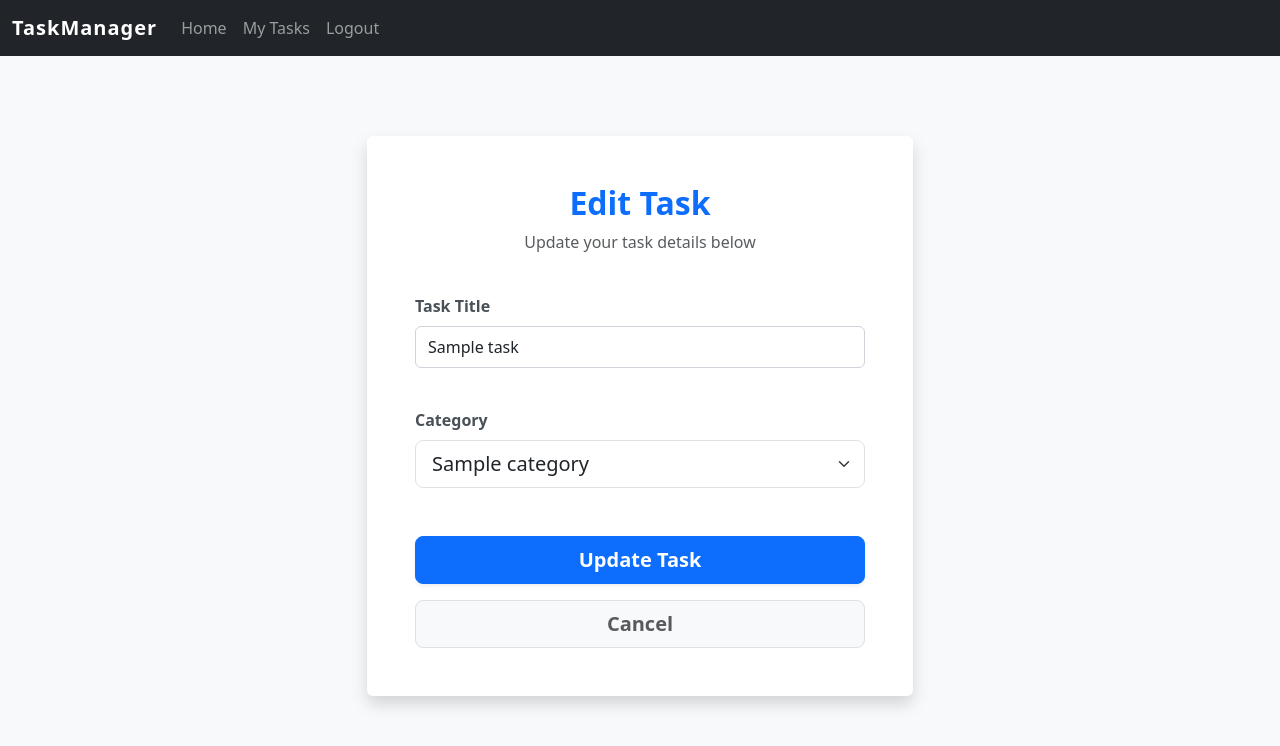
After one commit to Zafarbek05/DSCC-CW-00016417, a Django app: page /tasks/update/1/ in a window 1280 px wide. The commit adds this page. Shown: the top 746 px of the page. Run offline with Django 5.2, Linux system fonts and the light colour scheme; a user stored in the database is signed in; tables that the repository leaves empty hold one stand-in row (values such as "Sample post").

Commit message:
feat: add task update functionality

```diff
--- a/core/urls.py
+++ b/core/urls.py
@@ -5,6 +5,7 @@ urlpatterns = [
     path('', views.home, name='home'),
     path('tasks/', views.task_list, name='task_list'),
     path('tasks/new/', views.task_create, name='task_create'),
+    path('tasks/update/<int:pk>/', views.task_update, name='task_update'),
     path('tasks/delete/<int:pk>/', views.task_delete, name='task_delete'),
     path('register/', views.register, name='register'),
 ]
--- a/core/views.py
+++ b/core/views.py
@@ -42,3 +42,18 @@ def task_delete(request, pk):
     task = Task.objects.get(pk=pk, owner=request.user)
     task.delete()
     return redirect('task_list')
+
+# 6. Update Task (Private - CRUD)
+@login_required
+def task_update(request, pk):
+    task = Task.objects.get(pk=pk, owner=request.user)
+
+    if request.method == 'POST':
+        task.title = request.POST.get('title')
+        category_id = request.POST.get('category')
+        task.category = Category.objects.get(id=category_id)
+        task.save()
+        return redirect('task_list')
+
+    categories = Category.objects.all()
+    return render(request, 'core/task_update.html', {'task': task, 'categories': categories})
--- a/templates/core/task_list.html
+++ b/templates/core/task_list.html
@@ -17,7 +17,10 @@
                     <span class="fw-bold fs-5 text-dark">{{ task.title }}</span>
                     <span class="badge bg-info text-dark ms-3">{{ task.category.name }}</span>
                 </div>
-                <a href="{% url 'task_delete' task.pk %}" class="btn btn-sm btn-outline-danger fw-bold px-3">Delete</a>
+                <div>
+                    <a href="{% url 'task_update' task.pk %}" class="btn btn-sm btn-outline-secondary fw-bold px-3 me-2">Edit</a>
+                    <a href="{% url 'task_delete' task.pk %}" class="btn btn-sm btn-outline-danger fw-bold px-3">Delete</a>
+                </div>
             </li>
             {% endfor %}
         </ul>
--- /dev/null
+++ b/templates/core/task_update.html
@@ -0,0 +1,40 @@
+{% extends 'base.html' %}
+{% block content %}
+<div class="row justify-content-center mt-5 mb-5">
+    <div class="col-md-8 col-lg-6">
+        <div class="card shadow border-0 rounded-lg">
+            <div class="card-body p-5">
+                <div class="text-center mb-4">
+                    <h2 class="fw-bold text-primary">Edit Task</h2>
+                    <p class="text-muted">Update your task details below</p>
+                </div>
+
+                <form method="post">
+                    {% csrf_token %}
+
+                    <div class="mb-4">
+                        <label for="title" class="form-label fw-bold">Task Title</label>
+                        <input type="text" name="title" id="title" class="form-control form-control-lg" value="{{ task.title }}" required>
+                    </div>
+
+                    <div class="mb-5">
+                        <label for="category" class="form-label fw-bold">Category</label>
+                        <select name="category" id="category" class="form-select form-select-lg" required>
+                            {% for cat in categories %}
+                                <option value="{{ cat.id }}" {% if cat.id == task.category.id %}selected{% endif %}>
+                                    {{ cat.name }}
+                                </option>
+                            {% endfor %}
+                        </select>
+                    </div>
+
+                    <div class="d-grid gap-3">
+                        <button type="submit" class="btn btn-primary btn-lg fw-bold shadow-sm">Update Task</button>
+                        <a href="{% url 'task_list' %}" class="btn btn-light btn-lg fw-bold text-muted border">Cancel</a>
+                    </div>
+                </form>
+            </div>
+        </div>
+    </div>
+</div>
+{% endblock %}
```
